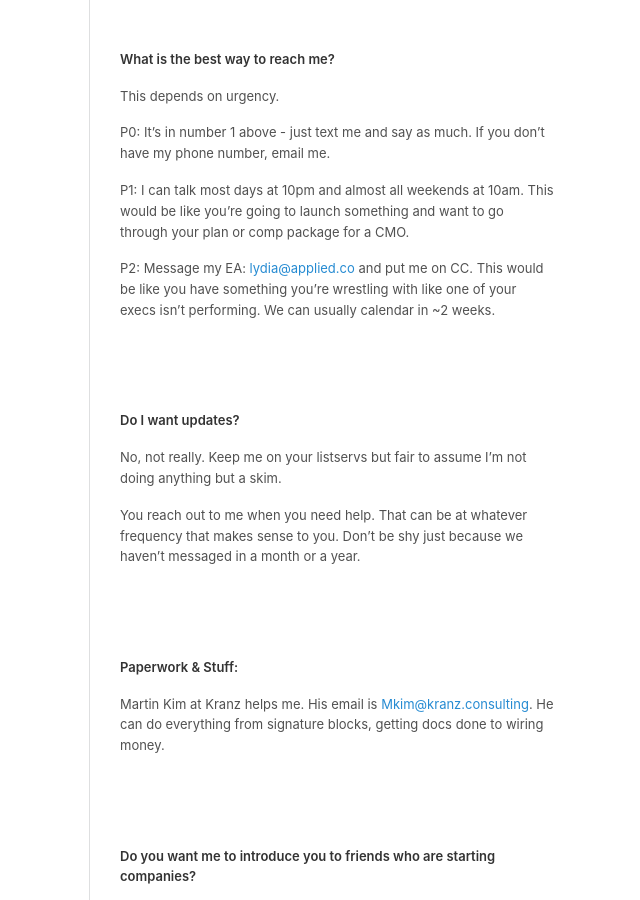
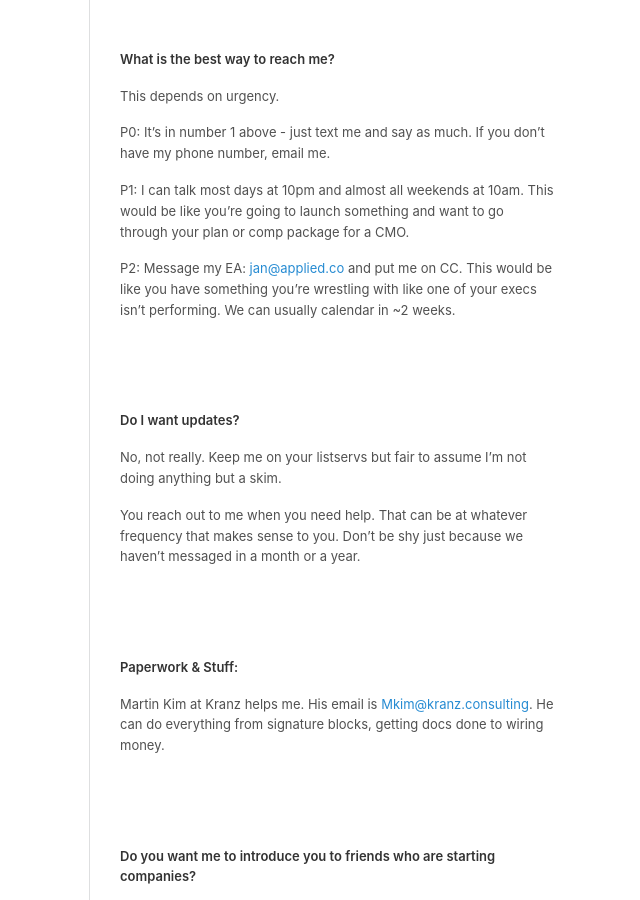
Before and after one commit to qasar/qasar.github.io, a Jekyll site: the page built from angel.md, in a window 1280 px wide and 900 px high, scrolled down 1848 px. Shown: the whole window, without its empty margins (170-810 px from the left). Built offline with Jekyll 4.4.1, drawn with Linux system fonts in a browser that asks for light colours.

Commit message:
Update angel.md

```diff
--- a/angel.md
+++ b/angel.md
@@ -62,7 +62,7 @@
 
 P1: I can talk most days at 10pm and almost all weekends at 10am. This would be like you’re going to launch something and want to go through your plan or comp package for a CMO.
 
-P2: Message my EA: <a href="mailto:lydia@applied.co" target="_blank">lydia@applied.co</a> and put me on CC. This would be like you have something you’re wrestling with like one of your execs isn’t performing. We can usually calendar in ~2 weeks.
+P2: Message my EA: <a href="mailto:jan@applied.co" target="_blank">jan@applied.co</a> and put me on CC. This would be like you have something you’re wrestling with like one of your execs isn’t performing. We can usually calendar in ~2 weeks.
 
 
 <p>&nbsp;</p>
```
